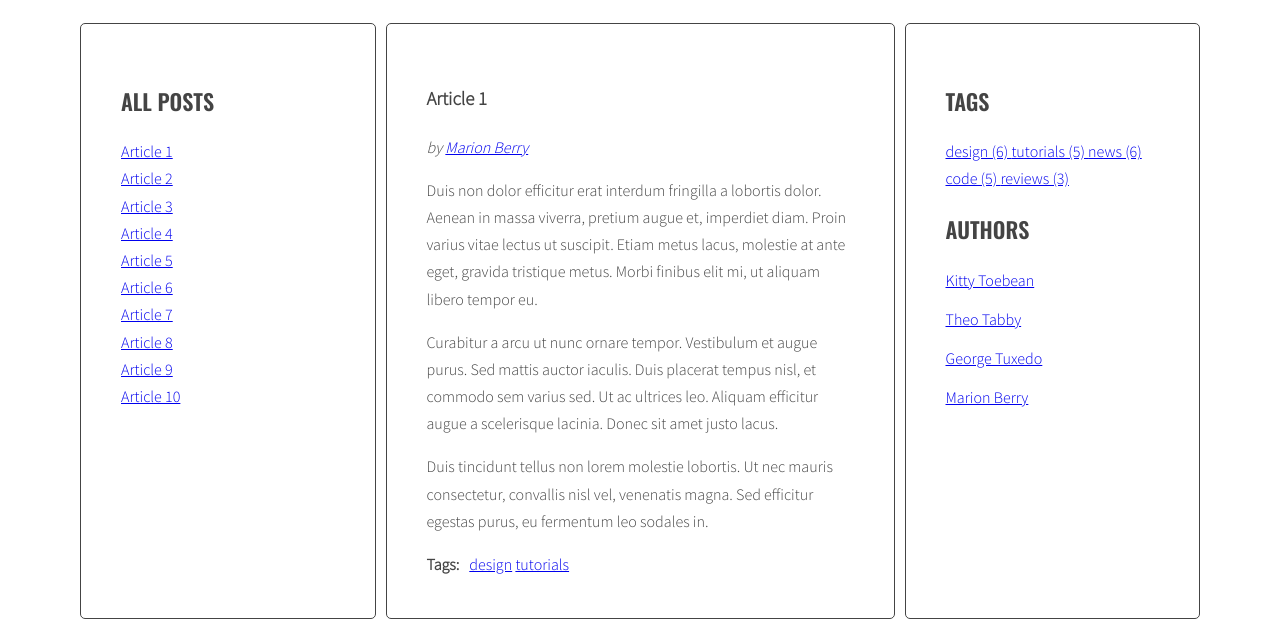
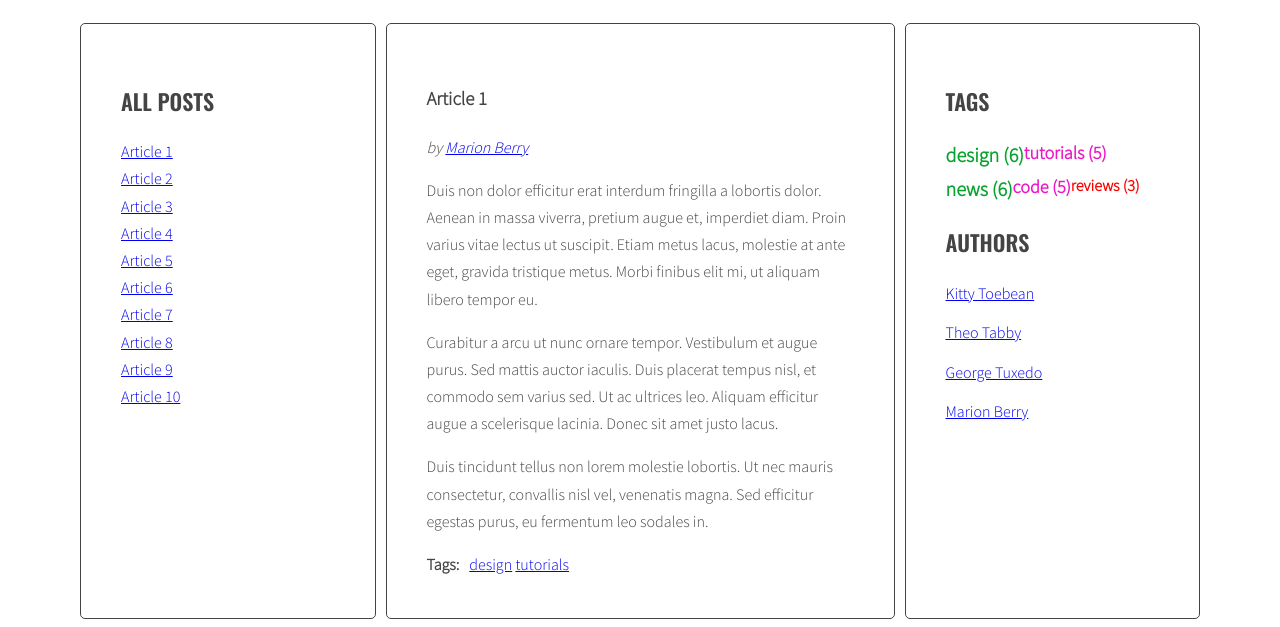
Before and after one commit to JankiJans/javascript-blog, a website with bundled scripts: page index.html in a window 1280 px wide. Shown: the part 220-847 px from the top of the page. Built offline with nearby package versions, Linux system fonts and the light colour scheme.

Commit message:
add uprgraded cloud

```diff
--- a/js/script.js
+++ b/js/script.js
@@ -60,7 +60,11 @@ const optArticleSelector = '.post',
   optTitleListSelector = '.titles',
   optArticleTagsSelector = '.post-tags .list',
   optArticleAuthorSelector = '.post .post-author',
-  optTagsListSelector = '.tags.list';
+  optTagsListSelector = '.tags.list',
+  optAuthorListSelector = '.authors.list',
+  optCloudClassCount = 5,
+  optCloudClassPrefix = 'tag-size-';
+
 
 function generateTitleLinks(customSelector = '') {
 
@@ -114,6 +118,30 @@ function generateTitleLinks(customSelector = '') {
 }
 
 generateTitleLinks();
+
+function calculateTagsParams(tags){
+
+const params = {
+  max: 0,
+  min: 999999
+
+}
+console.log(params);
+
+for (let tag in tags){
+  if(tags[tag] > params.max){
+    params.max = tags[tag];
+  }
+
+  if(tags[tag] < params.min) {
+    params.min = tags[tag];
+  }
+}
+
+return params;
+}
+
+calculateTagsParams();
 
 function generateTags() {
 
@@ -186,6 +214,9 @@ function generateTags() {
   const tagList = document.querySelector(optTagsListSelector);
   console.log(tagList);
 
+  const tagsParams = calculateTagsParams(allTags);
+  console.log('tagsParams:', tagsParams)
+
   /* [NEW] create variable for all links HTML code */
   let allTagsHTML = '';
 
@@ -195,8 +226,8 @@ function generateTags() {
 
     /* [NEW] generate code of a link and add it to allTagsHTML */
 
-    allTagsHTML += '<a href="#tag-' + tag + '">' + tag + ' (' + allTags[tag] + ') ' + '</a>';
-
+    allTagsHTML += '<a href="#tag-' + tag + '" class="' + optCloudClassPrefix + calculateTagClass(allTags[tag], tagsParams) + '">' + tag + ' (' + allTags[tag] + ') ' + '</a>';
+    console.log(allTagsHTML);
     /* [NEW] END LOOP: for each tag in allTags: */
   }
 
@@ -207,6 +238,21 @@ function generateTags() {
 }
 
 generateTags();
+
+function calculateTagClass(count, params){
+console.log(count, params);
+
+  const normalizedCount = count - params.min;
+
+  const normalizedMax = params.max - params.min;
+
+  const percantage = normalizedCount / normalizedMax;
+
+  const classNumber = Math.floor( percantage * (optCloudClassCount - 1) + 1);
+
+  return classNumber;
+
+}
 
 function tagClickHandler(event) {
   /* prevent default action for this event */
@@ -285,7 +331,7 @@ console.log(articles)
 
 for (let author of articles) {
 
-  const wrapperAuthors = author.querySelector(optArticleAuthorSelector)
+  const wrapperAuthors = author.querySelector(optArticleAuthorSelector);
   console.log(wrapperAuthors);
 
   let html = '';
@@ -300,7 +346,32 @@ for (let author of articles) {
 
   wrapperAuthors.innerHTML = html;
 
+ if(!allAuthors[tag]) {
+
+    allAuthors[tag] = 1;
+  } else {
+    allAuthors[tag]++;
+  }
+
 }
+console.log(allAuthors);
+
+const authorList = document.querySelector(optAuthorListSelector);
+console.log(authorList);
+
+const authorsParams = calculateTagsParams(allAuthors);
+console.log('tagsParams:', authorsParams);
+
+let allAuthorsHTML = '';
+
+for(let tag in allAuthors){
+allAuthorsHTML += '<p class="post-author">by <a href="#author-' + authorTags + '" class="' + optCloudClassPrefix + calculateTagClass(allAuthors[tag], tagsParams) + '">' + authorTags +' (' + allAuthors[tag] + ') ' + '</a></p>';
+console.log(allAuthors);
+
+}
+
+authorList.innerHTML = allAuthorsHTML;
+
 }
 
 generateAuthors();
--- a/sass/style.scss
+++ b/sass/style.scss
@@ -122,3 +122,29 @@ body {
     margin: 0 10px 0 0;
   }
 }
+
+
+.list.tags {
+  display: inline-flex;
+  flex-wrap: wrap;
+}
+
+.list.tags .tag-size-1 {
+  color: red;
+  font-size: 16px;
+}
+
+.list.tags [class^=tag-size-] {
+  text-decoration: none;
+  font-weight: 600;
+}
+
+.list.tags .tag-size-5 {
+    color: rgb(8, 163, 47);
+    font-size: 20px;
+}
+
+.list.tags .tag-size-3 {
+  color: rgb(235, 22, 199);
+  font-size: 18px;
+}
```
Also changed, not shown: css/style.css, 1 other file.
